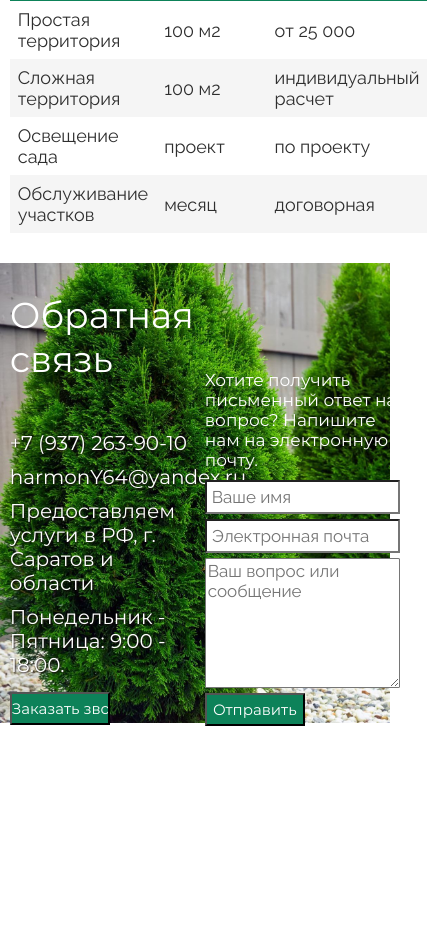
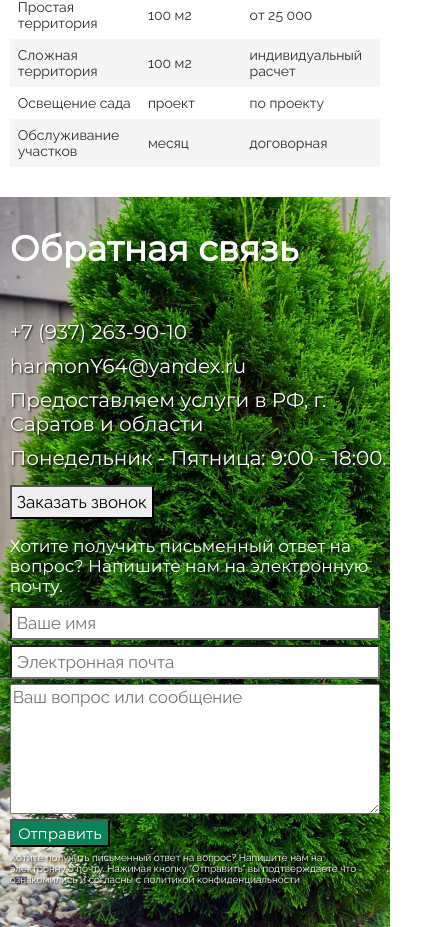
Before and after one commit to Ankhrv/bankproject, a React (Create React App) app: page / in a window 390 px wide. Shown: the part 8172-9099 px from the top of the page, 427 px wide, since content can reach past the window. Before the commit the page ends 8979 px from the top, so only its background shows below. Built offline with nearby package versions, Linux system fonts and the light colour scheme.

Commit message:
newcommit

```diff
--- a/src/App.js
+++ b/src/App.js
@@ -10,6 +10,8 @@ import Three from './Str3/Three';
 import For from './Str4/For';
 import Five from './Str5/Str5';
 import Form from './Form/Form';
+import Six from './Six/Six';
+
 
 const App = () => {
     return (
@@ -24,6 +26,8 @@ const App = () => {
     <For/>
     <Five/>
     <Form/>
+    <Six/>
+
     </div>
   );
 }
--- a/src/Form/Form.module.css
+++ b/src/Form/Form.module.css
@@ -13,6 +13,7 @@
     margin-right: 10%;  */
     /* justify-content: center; */
 	width: 100%;
+
 
 }
 
@@ -50,9 +51,54 @@
         /*пишем данной свойство обязательно, чтобы картинка правильно покрыла весь блок*/
         width: 100%;
         /*обязательно задаем ширину и высоту, чтобы блок отобразился*/
-        height: 460px;
+        height: 470px;
         margin-top: 30px;
     }
 
 
 }
+@media screen and (max-width: 650px) {
+    .hh {
+        /*   общий для win1 win2  */
+        display: flex;
+         /* margin-left: 10%;
+        margin-right: 10%;  */
+        /* justify-content: center; */
+        flex-direction: column;}
+
+    .k {
+        /* baner */
+        background: url(5.jpg);
+        /*ставим картинку на фон, пишем относительеный путь*/
+        background-size: cover;
+        /*пишем данной свойство обязательно, чтобы картинка правильно покрыла весь блок*/
+        width: 100%;
+        /*обязательно задаем ширину и высоту, чтобы блок отобразился*/
+        height: 670px;
+        margin-top: 30px;
+
+
+
+    }
+
+}
+
+@media screen and (max-width: 520px) {
+
+
+    .k {
+        /* baner */
+        background: url(5.jpg);
+        /*ставим картинку на фон, пишем относительеный путь*/
+        background-size: cover;
+        /*пишем данной свойство обязательно, чтобы картинка правильно покрыла весь блок*/
+        width: 100%;
+        /*обязательно задаем ширину и высоту, чтобы блок отобразился*/
+        height: 730px;
+        margin-top: 30px;
+
+
+
+    }
+
+}
--- a/src/Form/Wind3.module.css
+++ b/src/Form/Wind3.module.css
@@ -5,9 +5,28 @@
     font-family: Raleway;
     /*обязательно указываем название шрифта, его можно придумать самостоятельно, важно, чтобы данное название совпадало с тем, которое вы пишите когда присваиваете этот шрифт чему-либо ( в моем случае на в строке 7 я присваиваю его всему сайту, потмоу что пишу font-family в теге body)*/
 }
-.e1{margin-left: 5%;}
+.e1{
+
+   }
 .oo{
     /* background-color: rgb(167, 176, 48); */
     width: 50%;
-    color: white;
+    color: white; margin-left: 10.5%;
 }
+@media screen and (max-width: 1600px) {
+    .oo{
+        /* background-color: rgb(167, 176, 48); */
+        width: 50%;
+        color: white; margin-left: 2.5%;
+    }}
+
+@media screen and (max-width: 650px) {
+    .oo{
+        /* background-color: rgb(167, 176, 48); */
+        width: 100%;
+        color: white;
+    }
+    .e1{
+   margin-right:2.5%;
+        }
+}
--- a/src/Form/Wind4.css
+++ b/src/Form/Wind4.css
@@ -17,32 +17,33 @@
     font-family: Montserrat;
     color: white;
     font-size: 17px;
-    padding-top: 90px;
+    padding-top: 80px;
     padding-bottom: 0px;
     margin-bottom: 5px;
 
 }
 form{
-
     width:50%;
-    margin:0px 10% ;
     padding:0px 0px;
     font-family: Raleway;
-
-
     height:100%;
     display: flex;
     flex-direction: column;
 
     }
-    .te{
+    .te{width: auto;
 
-        width: 50%;
+
+    }
+    .GL{width: 50%;margin-right: 10.5%;
+        /* background-color: aquamarine; */
+
     }
     .Tt{
         font-size: 10px;
         color: white;
-        margin-top: 5px;
+        margin-top: 0px;
+        text-shadow: 1px 1px 2px rgb(7, 0, 1);
     }
     input{
         margin: 5px 0px 0px 0px;
@@ -58,21 +59,22 @@ form{
         font-family: Raleway;
         border-radius: 1% 1% 1% 1%;
     }
-    .knop{
+    .knop4{
         background-color: rgb(13, 130, 89);
+        height: 28px;
         width: 100px;
         color: white;
         font-family: Montserrat;
         font-size: 15px;
-        padding: 5px 0px;
+        margin: 5px 0px;
         border-radius: 1% 1% 1% 1%;
 
     }
     @media screen and (max-width: 1600px) {
         form{
 
-            width:50%;
-            margin:0px 2.5% ;
+            width:100%;
+            margin-right:0% ;
             padding:0px 0px;
             font-family: Raleway;
 
@@ -82,4 +84,21 @@ form{
             flex-direction: column;
 
             }
+            .GL{width: 50%;margin-right: 2.5%;}
     }
+    @media screen and (max-width: 650px) {
+        .GL{width: 100%;
+            /* background-color: aquamarine; */
+
+        }
+        form{
+            margin:0px 2.5% ;
+        }
+            .ui{
+
+            padding-top:0px;
+
+
+        }
+
+    }
--- a/src/Form/Wind4.jsx
+++ b/src/Form/Wind4.jsx
@@ -1,22 +1,34 @@
-import React from 'react';
-
+import { useRef } from 'react';
+import emailjs from '@emailjs/browser';
 import './Wind4.css';
 const Wind4 = () => {
+
+
+  const form = useRef();
+  const sendEmail = (e) => {
+    e.preventDefault();
+
+    emailjs.sendForm('service_hmoh4pe', 'template_si5n3b9', form.current, 'pBgFTDGTqgd6JkT9M')
+      .then((result) => {
+        console.log(result.text);
+      }, (error) => {
+        console.log(error.text);
+      });
+    e.target.reset()
+  };
+
   return (
-
-<form className='te' action="/" method="post">
+   <div className='GL'> <form ref={form} onSubmit={sendEmail} className='te'>
       <p className='ui'>Хотите получить письменный ответ на вопрос? Напишите нам на электронную почту.</p>
-<input type="text" placeholder="Ваше имя"></input>
-<input type="email" placeholder="Электронная почта"></input>
-<textarea placeholder="Ваш вопрос или сообщение"></textarea>
-
-    <input className='knop' type="submit" value="Отправить"></input>
+      <input type="text" placeholder="Ваше имя" name="us_name" required />
+      <input type="email" placeholder="Электронная почта" name="us_email" required />
+      <textarea placeholder="Ваш вопрос или сообщение" name="message"></textarea>
+      <button className='knop4' type="submit" value="Отправить"> Отправить</button>
       <p className='Tt'>
-
         Хотите получить письменный ответ на вопрос? Напишите нам на электронную почту.
         Нажимая кнопку "Отправить" вы подтверждаете что ознакомились и согласны с политикой конфиденциальности </p>
     </form>
-
+    </div>
 
 
   );
--- a/src/Form/w3.css
+++ b/src/Form/w3.css
@@ -18,7 +18,8 @@
 font-family: Montserrat;
 margin-bottom: 50px;
 margin-top: 30px;
-font-size: 36px;}
+font-size: 35px;
+font-weight: 600;}
     .kll2{
         font-family: Montserrat;
     margin-bottom: 10px;
@@ -31,3 +32,7 @@ font-size: 36px;}
     background-color: rgb(167, 176, 48);
     width: 50%;
 }
+
+@media screen and (max-width: 650px) {
+
+}
--- /dev/null
+++ b/src/Six/Six.jsx
@@ -0,0 +1,17 @@
+import React from 'react';
+import ej from './Six.module.css';
+
+
+const Six = () => {
+
+	return (
+        <div className={ej.k}><div className={ej.hh}>
+
+          </div>
+        </div>
+
+    );
+}
+
+
+export default Six;
--- a/src/Str5/5.css
+++ b/src/Str5/5.css
@@ -68,3 +68,14 @@
 		}
 
 	}
+	@media screen and (max-width: 450px) {
+		#table {
+			color: white;
+			margin: 0px 2.5%;}
+			#table {
+
+				font-size: 14px;
+
+			}
+
+		}
--- a/src/Str5/Str5.jsx
+++ b/src/Str5/Str5.jsx
@@ -10,7 +10,7 @@ const Five = () => {
 			<div className='GG'>
 
 				<table border="0px" width="100%"
-					cellpadding="8" cellspacing="0" id="table">
+					cellPadding="8" cellSpacing="0" id="table">
 					<thead>
 						<tr>
 							<td>Услуга</td>
```
Also changed, not shown: package.json (+8 -1 lines), src/Six/Six.module.css (added), 2 other files (tests, documents, lock files or other folders). Lines whose indentation alone changed are shown as unchanged.
